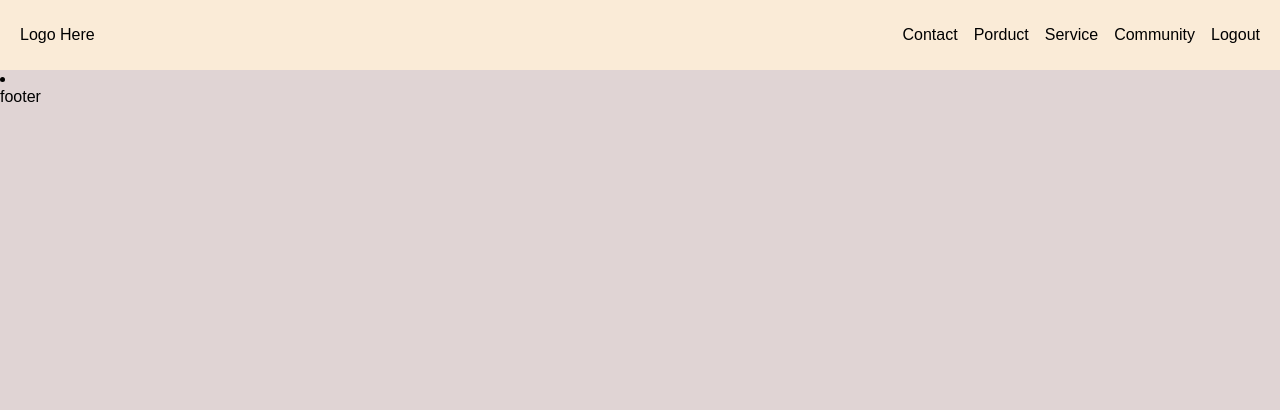
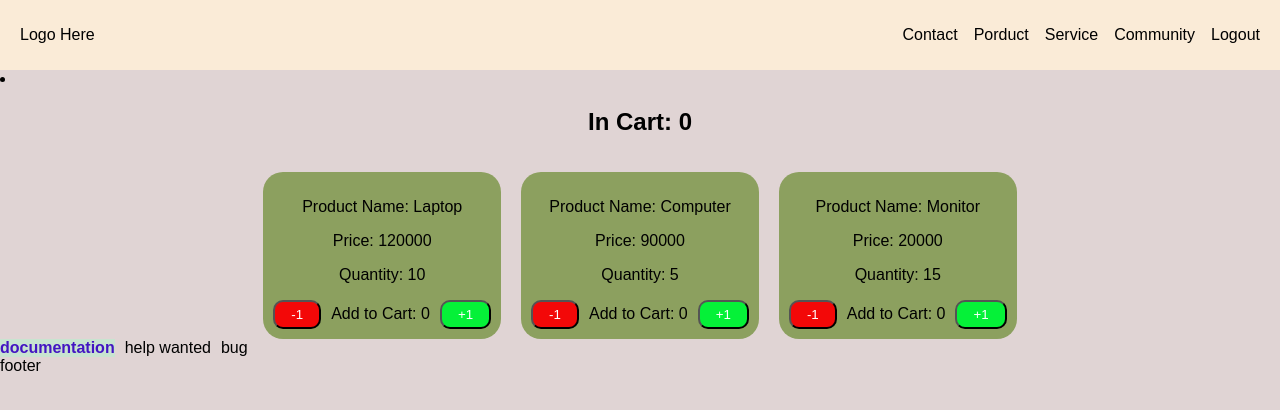
Before and after one commit to sanowar66/React-Js, a React (Create React App) app: page / in a window 1280 px wide. Shown: the top 410 px of the page. Built offline with nearby package versions, Linux system fonts and the light colour scheme.

Commit message:
add to cart any product

```diff
--- a/package.json
+++ b/package.json
@@ -7,6 +7,8 @@
     "@testing-library/jest-dom": "^6.9.1",
     "@testing-library/react": "^16.3.2",
     "@testing-library/user-event": "^13.5.0",
+    "flowbite": "^4.0.1",
+    "flowbite-react": "^0.12.17",
     "react": "^19.2.5",
     "react-dom": "^19.2.5",
     "react-scripts": "5.0.1",
--- /dev/null
+++ b/src/App.css
@@ -0,0 +1,8 @@
+.flex-gap-3{
+ display: flex;
+ gap: 10px;
+}
+.lime{
+    color:rgb(67, 21, 194);
+    background-color: rgb(200, 228, 208);
+}
--- a/src/App.jsx
+++ b/src/App.jsx
@@ -1,14 +1,19 @@
-
-
-import{ Footer} from "./components/footer";
-import { Navbar,NavbarItem } from "./components/navbar";
-
+import { Footer ,Navbar, NavbarItem,Products} from './components'
+import { Badge } from "flowbite-react";
+import './App.css'
 function App() {
   return (
     <div className="App">
       <Navbar />
       <NavbarItem />
-      <main></main>
+      <main>
+        <Products/>
+      <div className="flex-gap-3">
+      <Badge className='lime'><b>documentation</b></Badge>
+      <Badge color="purple">help wanted</Badge>
+      <Badge color="rose">bug</Badge>
+    </div>
+      </main>
       <Footer />
     </div>
   );
--- /dev/null
+++ b/src/components/index.jsx
@@ -0,0 +1,3 @@
+export * from './footer'
+export * from './navbar'
+export * from './products'
--- /dev/null
+++ b/src/components/products/Products.css
@@ -0,0 +1,11 @@
+.products {
+  flex-direction: column;
+  text-align: center;
+}
+.product-grid {
+  display: flex;
+  justify-content: center;
+  gap: 20px;
+  padding-top: 16px;
+
+}
--- /dev/null
+++ b/src/components/products/Products.jsx
@@ -0,0 +1,45 @@
+import { useState } from "react";
+import { ProductCard } from "./productCard/ProductCard";
+import "./Products.css";
+
+export const Products = () => {
+  const [products, setProducts] = useState([
+    { id: 1, name: "Laptop", price: 120000, quantity: 10, cart: 0 },
+    { id: 2, name: "Computer", price: 90000, quantity: 5, cart: 0 },
+    { id: 3, name: "Monitor", price: 20000, quantity: 15, cart: 0 },
+  ]);
+
+  const totalCart = products.reduce((sum, p) => sum + p.cart, 0);
+
+  const handleCart = (id, type) => {
+    const updated = products.map((p) => {
+      if (p.id === id) {
+        if (type === "inc" && p.cart < p.quantity) {
+          return { ...p, cart: p.cart + 1 };
+        }
+        if (type === "dec" && p.cart > 0) {
+          return { ...p, cart: p.cart - 1 };
+        }
+      }
+      return p;
+    });
+
+    setProducts(updated);
+  };
+
+  return (
+    <div className="products">
+      <h2>In Cart: {totalCart}</h2>
+
+      <div className="product-grid">
+        {products.map((product) => (
+          <ProductCard
+            key={product.id}
+            product={product}
+            handleCart={handleCart}
+          />
+        ))}
+      </div>
+    </div>
+  );
+};
--- /dev/null
+++ b/src/components/products/index.jsx
@@ -0,0 +1 @@
+export * from './Products'
--- /dev/null
+++ b/src/components/products/productCard/ProductCard.css
@@ -0,0 +1,27 @@
+.product-card {
+  background-color: rgb(140, 160, 95);
+  padding: 10px;
+  border-radius: 20px;
+}
+.cart-btn1 {
+  background-color: rgb(243, 8, 8);
+  color: white;
+  border-radius: 10px;
+  padding-bottom: 5px;
+  padding-left: 16px;
+  padding-top: 5px;
+  padding-right: 16px;
+}
+.cart-btn2 {
+  background-color: rgb(5, 241, 56);
+  color: white;
+  border-radius: 10px;
+  padding-bottom: 5px;
+  padding-left: 16px;
+  padding-top: 5px;
+  padding-right: 16px;
+}
+
+.text {
+  margin: 0 10px; /* left-right space */
+}
--- /dev/null
+++ b/src/components/products/productCard/ProductCard.jsx
@@ -0,0 +1,27 @@
+import "./ProductCard.css";
+
+export const ProductCard = ({ product, handleCart }) => {
+  return (
+    <div className="product-card">
+      <p>{`Product Name: ${product.name}`}</p>
+      <p>{`Price: ${product.price}`}</p>
+      <p>{`Quantity: ${product.quantity}`}</p>
+
+      <button
+        className="cart-btn1"
+        onClick={() => handleCart(product.id, "dec")}
+      >
+        -1
+      </button>
+
+      <span className="text">{`Add to Cart: ${product.cart}`}</span>
+
+      <button
+        className="cart-btn2"
+        onClick={() => handleCart(product.id, "inc")}
+      >
+        +1
+      </button>
+    </div>
+  );
+};
```
Also changed, not shown: 1 other file (tests, documents, lock files or other folders).
